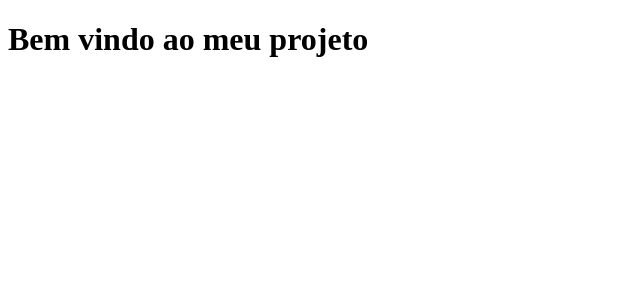
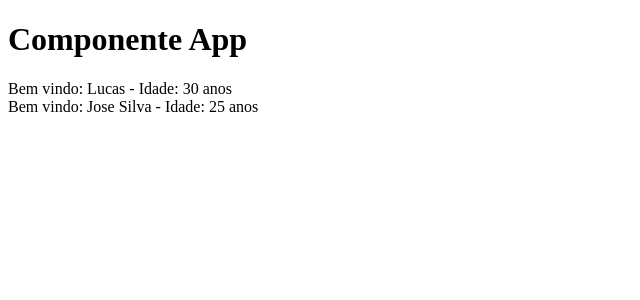
Before and after one commit to MouraPragana/02-NextJS-do-zero-ao-avancado, a React (Create React App) app: page / in a window 1280 px wide. Shown: the top 300 px of the page, without its empty margins (0-640 px from the left). Built offline with nearby package versions, Linux system fonts and the light colour scheme.

Commit message:
feat: finalizando aula - Propriedades e componente

```diff
--- a/src/App.tsx
+++ b/src/App.tsx
@@ -1,7 +1,12 @@
+import { Nome } from "./components/Nome";
+
 export function App() {
   return (
     <div>
-      <h1>Bem vindo ao meu projeto</h1>
+      <h1>Componente App</h1>
+      <Nome aluno="Lucas" idade={30} />
+      <br />
+      <Nome aluno="Jose Silva" idade={25} />
     </div>
   );
 }
--- /dev/null
+++ b/src/components/Nome.tsx
@@ -0,0 +1,12 @@
+interface INome {
+  aluno: string;
+  idade: number;
+}
+
+export function Nome({ aluno, idade }: INome) {
+  return (
+    <span>
+      Bem vindo: {aluno} - Idade: {idade} anos
+    </span>
+  );
+}
```
